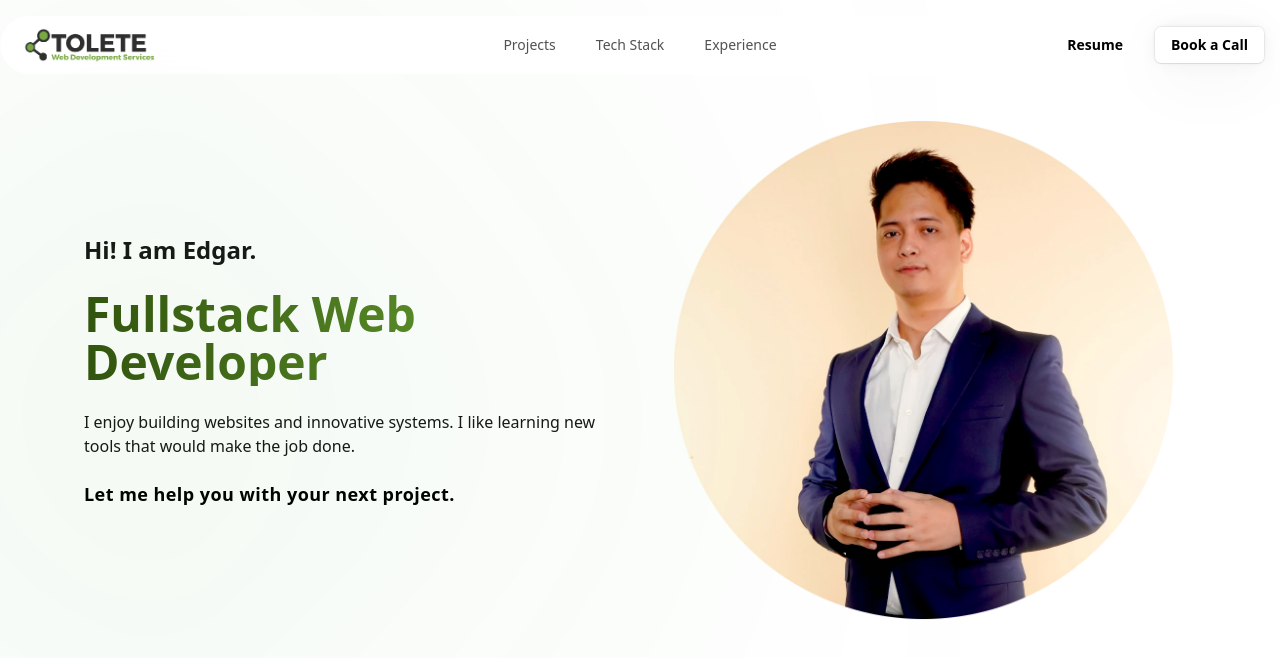
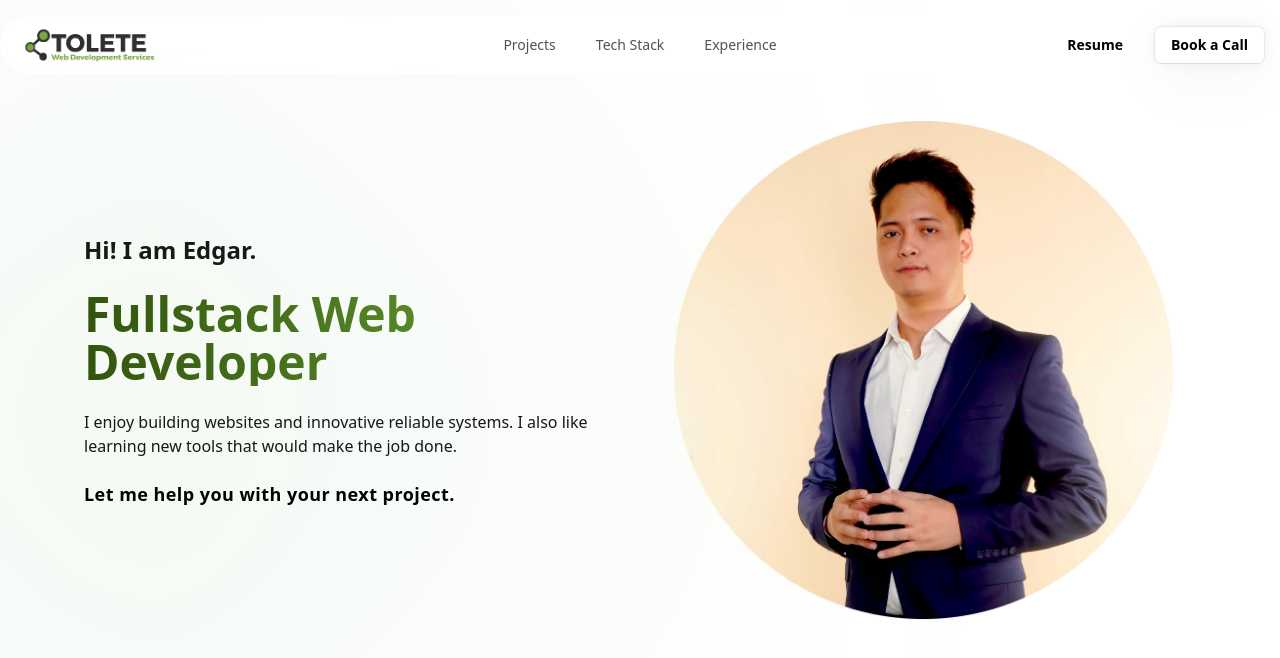
Before and after one commit to edgartolete/tolete.dev, a Next.js app: page / in a window 1280 px wide. Shown: the top 658 px of the page. Built offline with nearby package versions, Linux system fonts and the light colour scheme.

Commit message:
updated caption

```diff
--- a/src/app/page.tsx
+++ b/src/app/page.tsx
@@ -17,7 +17,7 @@ function Header() {
             <br /> Developer
           </h1>
           <p className="mt-6">
-            I enjoy building websites and innovative systems. I like learning
+            I enjoy building websites and innovative reliable systems. I also like learning
             new tools that would make the job done.
           </p>
           <TextGenerateEffect
```
